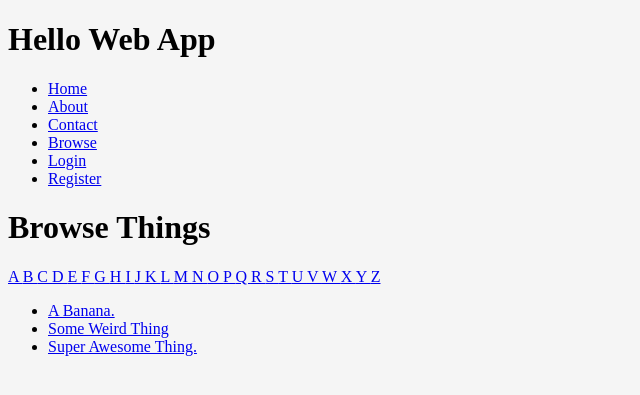
After one commit to billphan/hello-web-app, a Django app: page /browse/name/ in a window 1280 px wide. The commit adds this page. Shown: the top 395 px of the page, without its empty margins (0-640 px from the left). Run offline with Django 3.2, Linux system fonts and the light colour scheme; data comes from the database, SQL or seed files in the repository; both versions use the stored data as it was after the commit.

Commit message:
Added browse/search feature to filter posts by name.

```diff
--- a/collection/templates/base.html
+++ b/collection/templates/base.html
@@ -23,6 +23,7 @@
           <li><a href="{% url 'home'%}">Home</a></li>
           <li><a href="{% url 'about'%}">About</a></li>
           <li><a href="{% url 'contact'%}">Contact</a></li>
+          <li><a href="{% url 'browse'%}">Browse</a></li>
           {% if user.is_authenticated %}
           <li><a href="{% url 'auth_logout' %}">Logout</a></li>
           {% else %}
--- /dev/null
+++ b/collection/templates/search/search.html
@@ -0,0 +1,23 @@
+{% extends 'base.html' %}
+{% block title %}
+  Browse - {{ block.super }}
+{% endblock title %}
+
+{% block content %}
+  <h1>Browse Things{% if initial %} Starting with '{{ initial|title }}'{% endif %}</h1>
+
+  {% for letter in 'abcdefghijklmnopqrstuvwxyz' %}
+  <a href="{% url 'browse_by_name' initial=letter %}"
+    {% if initial == letter %}class="active"{% endif %}>
+    {{ letter|upper }}
+  </a>
+  {% endfor %}
+
+  <ul>
+    {% for thing in things %}
+    <li><a href="{% url 'thing_detail' slug=thing.slug %}">{{ thing.name }}</a></li>
+    {% empty %}
+    <li>Sorry, no results!</li>
+    {% endfor %}
+  </ul>
+{% endblock content %}
--- a/collection/views.py
+++ b/collection/views.py
@@ -4,7 +4,6 @@ from collection.models import Thing
 from django.template.defaultfilters import slugify
 from django.contrib.auth.decorators import login_required
 from django.http import Http404
-
 
 # Create your views here.
 def index(request):
@@ -59,3 +58,13 @@ def create_thing(request):
     return render(request, 'things/create_thing.html', {
         'form': form,
     })
+
+def browse_by_name(request, initial=None):
+    if initial:
+        things = Thing.objects.filter(name__istartswith=initial).order_by('name')
+    else:
+        things = Thing.objects.all().order_by('name')
+    return render(request, 'search/search.html', {
+        'things': things,
+        'initial': initial,
+    })
--- a/hellowebapp/urls.py
+++ b/hellowebapp/urls.py
@@ -15,7 +15,7 @@ Including another URLconf
 """
 from django.conf.urls import url, include
 from django.contrib import admin
-from django.views.generic import TemplateView
+from django.views.generic import TemplateView, RedirectView
 from collection import views
 from django.contrib.auth.views import (
     password_reset,
@@ -29,16 +29,25 @@ urlpatterns = [
     url(r'^$', views.index, name='home'),
     url(r'^about/$', TemplateView.as_view(template_name='about.html'), name='about'),
     url(r'^contact/$', TemplateView.as_view(template_name='contact.html'), name='contact'),
+    url(r'^things/$', RedirectView.as_view(pattern_name='browse', permanent=True)),
     url(r'^things/(?P<slug>[-\w]+)/$', views.thing_detail, name='thing_detail'),
     url(r'^things/(?P<slug>[-\w]+)/edit/$',views.edit_thing, name='edit_thing'),
+    # redirect view
+    url(r'^browse/$', RedirectView.as_view(pattern_name='browse', permanent=True)),
+    # browse flow
+    url(r'^browse/name/$', views.browse_by_name, name='browse'),
+    url(r'^browse/name/(?P<initial>[-\w]+)/$', views.browse_by_name, name='browse_by_name'),
+    # password reset URLS
     url(r'^accounts/password/reset/$', password_reset, {'template_name': 'registration/password_reset_form.html'}, name="password_reset"),
     url(r'^accounts/password/reset/done/$', password_reset_done, {'template_name': 'registration/password_reset_done.html'}, name="password_reset_done"),
     url(r'^accounts/password/reset/(?P<uidb64>[0-9A-Za-z_\-]+)/(?P<token>[0-9A-Za-z]{1,13}-[0-9A-Za-z]{1,20})/$', password_reset_confirm, {'template_name': 'registration/password_reset_confirm.html'}, name="password_reset_confirm"),
     url(r'^accounts/password/done/$', password_reset_complete, {'template_name': 'registration/password_reset_complete.html'}, name="password_reset_complete"),
-
+    # user registration
     url(r'^accounts/register/$', MyRegistrationView.as_view(), name='registration_register'),
+    # create object/thing
     url(r'^accounts/create_thing/$', views.create_thing, name='registration_create_thing'),
-
+    # backend
     url(r'^accounts/', include('registration.backends.simple.urls')),
+    # admin route
     url(r'^admin/', admin.site.urls),
 ]
```
Also changed, not shown: db.sqlite3.
